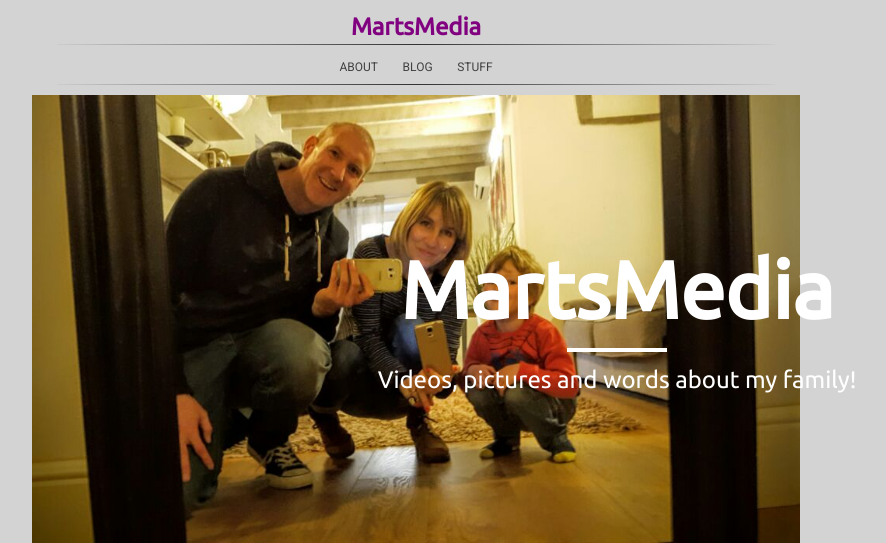
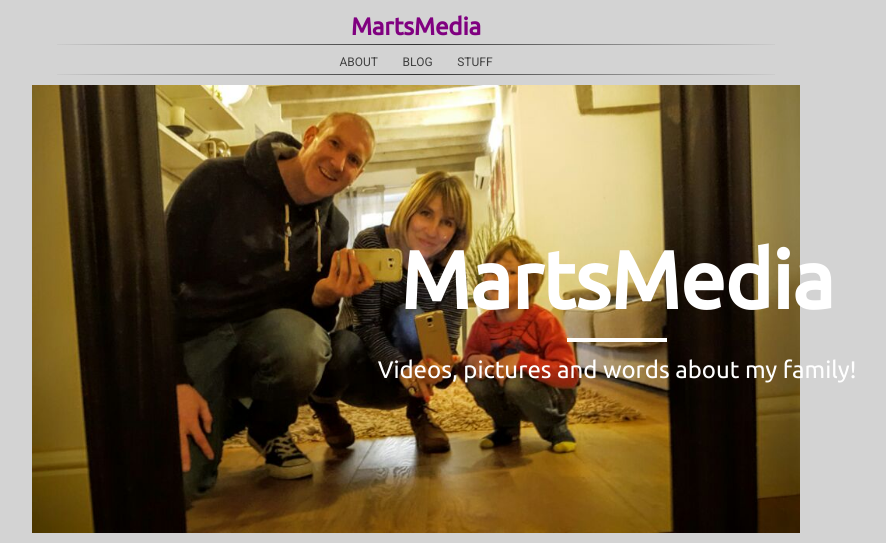
Before and after one commit to dawsino/dawsino.github.io, a Jekyll site: the page built from index.html, in a window 1280 px wide. Shown: the top 543 px of the page, without its empty margins (224-1110 px from the left). Built offline with Jekyll 4.4.1, drawn with Linux system fonts in a browser that asks for light colours; nearby versions of some CDN libraries; the list of posts is cut into pages by our own code; grey boxes are pictures that could not be loaded.

Commit message:
Update custom.css

```diff
--- a/css/custom.css
+++ b/css/custom.css
@@ -138,7 +138,7 @@ h1, h2, h3, h4, h5, h6, body {
     list-style: none;
     text-align: center;
     display: inline-block;
-    padding: 5px 0 5px 0;
+    padding: 0 0 0 0;
 }
 
 .menu > li > a {
```
